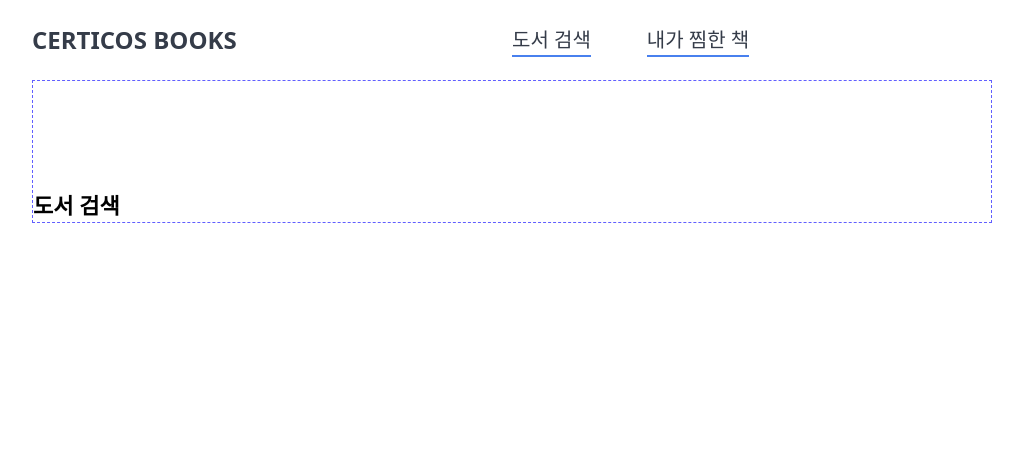
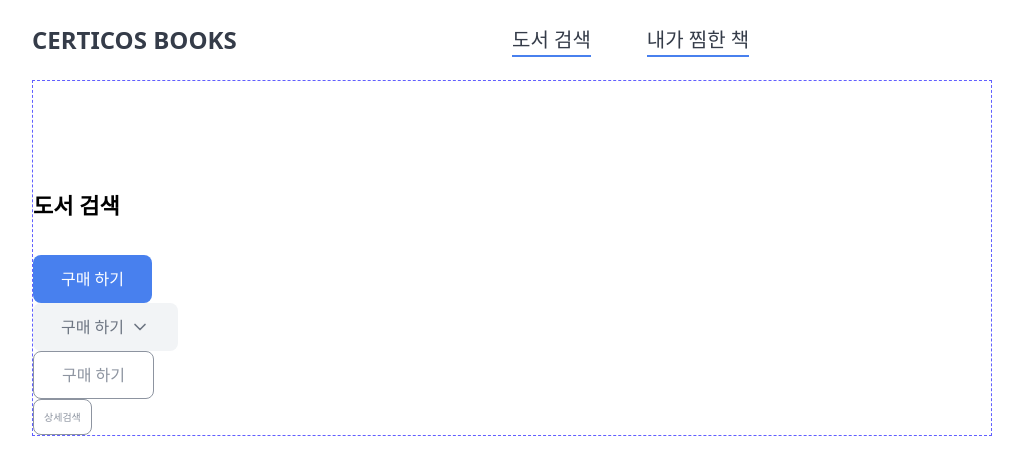
Before and after one commit to katanazero86/cdri-assignment, a React (Vite) app: page / in a window 1280 px wide. Shown: the top 474 px of the page, without its empty margins (128-1151 px from the left). Built offline with nearby package versions, Linux system fonts and the light colour scheme; the HTML template or start-up script is replaced by a standard one.

Commit message:
- 아이콘 사용을 위한 lucide-react 의존성 추가 - Button.tsx 작성(버튼 컴포넌트) - SearchBox.tsx 컴포넌트 작성중(검색)

```diff
--- a/package.json
+++ b/package.json
@@ -12,6 +12,7 @@
   "dependencies": {
     "@tailwindcss/vite": "^4.0.14",
     "@tanstack/react-query": "^5.69.0",
+    "lucide-react": "^0.483.0",
     "react": "^19.0.0",
     "react-dom": "^19.0.0",
     "react-router": "^7.4.0",
--- /dev/null
+++ b/src/components/button/Button.tsx
@@ -0,0 +1,43 @@
+interface ButtonProps {
+  type?: 'button' | 'reset' | 'submit';
+  label: string;
+  onClick: VoidFunction;
+  size?: 'sm' | 'md' | 'lg';
+  variant?: 'primary' | 'secondary' | 'outlined';
+  isFull?: boolean;
+  iconRender?: () => React.ReactNode;
+}
+
+export default function Button({
+  type = 'button',
+  label,
+  onClick,
+  size = 'md',
+  variant = 'primary',
+  isFull = false,
+  iconRender,
+}: ButtonProps) {
+  const baseStyles = 'rounded-lg cursor-pointer flex items-center';
+  const variantStyles = {
+    primary: 'text-white bg-primary',
+    secondary: 'bg-light-gray text-text-secondary',
+    outlined: 'bg-white border border-text-subtitle text-text-subtitle',
+  };
+  const sizeStyles = {
+    sm: 'p-[10px] text-[10px] h-[36px]',
+    md: 'px-[28px] py-[16px] text-[16px] h-[48px]',
+    lg: 'px-[32px] py-[20px] text-[24px] h-[60px]',
+  };
+  const isFullStyle = isFull ? 'w-full' : '';
+
+  if (size)
+    return (
+      <button
+        type={type}
+        onClick={onClick}
+        className={`${baseStyles} ${variantStyles[variant]} ${sizeStyles[size]} ${isFullStyle}`}
+      >
+        {label} {iconRender !== undefined && iconRender()}
+      </button>
+    );
+}
--- /dev/null
+++ b/src/components/searchBox/SearchBox.tsx
@@ -0,0 +1,29 @@
+import Title from './title/Title.tsx';
+import Input from './input/Input.tsx';
+import Button from '../button/Button.tsx';
+import { ChevronDown } from 'lucide-react';
+
+export default function SearchBox() {
+  return (
+    <div className="flex flex-col">
+      <Title text="도서 검색" />
+      <div>
+        <Input />
+        <Button label="구매 하기" onClick={() => window.scrollTo(0, 0)} />
+        <Button
+          label="구매 하기"
+          onClick={() => window.scrollTo(0, 0)}
+          variant="secondary"
+          iconRender={() => <ChevronDown className="ml-1.5 w-5 h-5" />}
+        />
+        <Button label="구매 하기" onClick={() => window.scrollTo(0, 0)} variant="outlined" />
+        <Button
+          label="상세검색"
+          onClick={() => window.scrollTo(0, 0)}
+          variant="outlined"
+          size="sm"
+        />
+      </div>
+    </div>
+  );
+}
--- /dev/null
+++ b/src/components/searchBox/input/Input.tsx
@@ -0,0 +1,3 @@
+export default function Input() {
+  return <input type="text" className="text-[22px] font-bold"></input>;
+}
--- a/src/pages/index/Index.tsx
+++ b/src/pages/index/Index.tsx
@@ -1,9 +1,9 @@
-import Title from '../../components/title/Title.tsx';
+import SearchBox from '../../components/searchBox/SearchBox.tsx';
 
 export default function Index() {
   return (
     <section className="w-full max-w-[960px] m-auto pt-[108px] border-dashed border border-indigo-500">
-      <Title text="도서 검색" />
+      <SearchBox />
     </section>
   );
 }
```
Also changed, not shown: src/components/searchBox/title/Title.tsx (renamed from src/components/title/Title.tsx), 1 other file (tests, documents, lock files or other folders).
